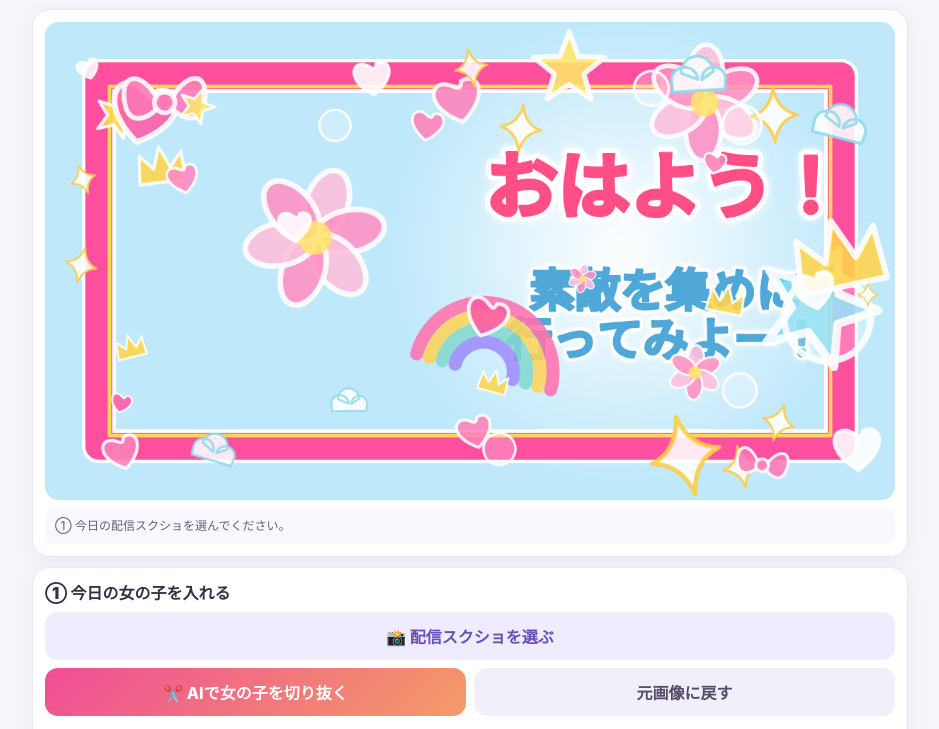
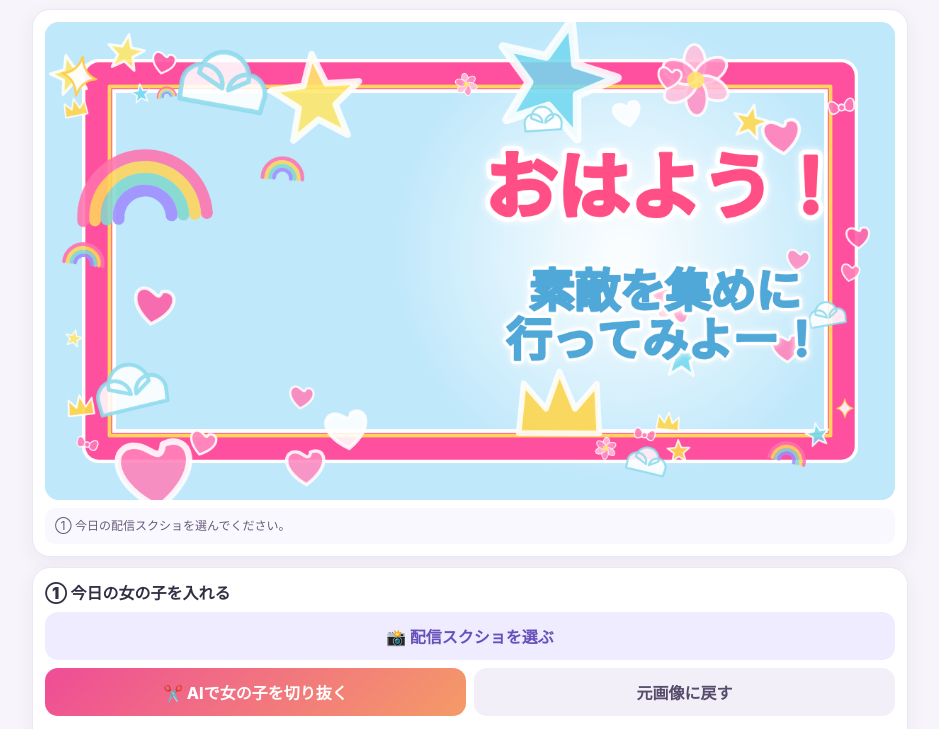
Before and after one commit to 12dnc14yuk-blip/ohayou_gazou, a plain HTML site: page index.html in a window 1280 px wide. Shown: the part 100-829 px from the top of the page, without its empty margins (170-1109 px from the left). Drawn offline with Linux system fonts and the light colour scheme.

Commit message:
Add files via upload

```diff
--- a/index.html
+++ b/index.html
@@ -3,7 +3,7 @@
 <head>
 <meta charset="utf-8">
 <meta name="viewport" content="width=device-width,initial-scale=1,viewport-fit=cover">
-<title>おはよう画像メーカー v3.2</title>
+<title>おはよう画像メーカー v3.3</title>
 <style>
 :root{
   --ink:#352f44; --muted:#81798e; --line:#ece7f4; --panel:#fff;
@@ -48,7 +48,7 @@ input[type=range]{width:100%}
 </head>
 <body>
 <div class="wrap">
-<h1>🌞 おはよう画像メーカー v3.2</h1>
+<h1>🌞 おはよう画像メーカー v3.3</h1>
 <div class="lead">
   透過の手直し機能はそのまま。今回はデザインをさらに盛りました。
   <b>大きい絵文字＋小さい絵文字＋太めのかわいいフレーム</b>をランダム配置。
@@ -114,6 +114,7 @@ input[type=range]{width:100%}
 
 <div class="card">
   <div class="section-title">④ デザインを作る</div>
+  <div class="tip">飾りは<strong>空白を埋めるようにバラけて配置</strong>。顔が来る真ん中付近には置かず、まわりは重なってもOK。文字は飾りより前に表示されます。</div>
   <div class="tip">重なり順：<strong>背景 → フレーム → おはようメッセージ → 女の子 → 絵文字（飾り）</strong></div>
   <button id="randomAll" class="primary">✨ 全部ランダム作成</button>
   <div class="grid3" style="margin-top:8px">
@@ -143,7 +144,7 @@ input[type=range]{width:100%}
   </div>
 </div>
 
-<div class="footer">おはよう画像メーカー v3.2</div>
+<div class="footer">おはよう画像メーカー v3.3</div>
 </div>
 
 <script>
@@ -340,22 +341,64 @@ function drawFrame(){
 function drawEmojiLayer(front=false){
  decoSeed=1000+state.deco*7919+state.bg*313+(front?71:0);
  const set=emojiSets[state.deco%emojiSets.length];
- const count=(front?4:10)+state.density*(front?1:6);
+ const count=(front?5:12)+state.density*(front?1:5);
+
+ // Estimate where the avatar is so the face/middle area stays readable.
+ let cx=W*.5+state.x, h=790*state.scale, top=H*.5+195+state.y-h;
+ let rxFace=115*state.scale, ryFace=120*state.scale;
+ let rxMid=145*state.scale, ryMid=175*state.scale;
+ const faceCy=top+h*.24;
+ const midCy=top+h*.36;
+
+ const placed=[];
+ function blocked(x,y,size){
+   // Keep the very center of the avatar/face open.
+   const dxFace=(x-cx)/Math.max(1,rxFace+size*.18);
+   const dyFace=(y-faceCy)/Math.max(1,ryFace+size*.15);
+   if(dxFace*dxFace+dyFace*dyFace < 1) return true;
+
+   const dxMid=(x-cx)/Math.max(1,rxMid+size*.10);
+   const dyMid=(y-midCy)/Math.max(1,ryMid+size*.06);
+   if(dxMid*dxMid+dyMid*dyMid < 1 && Math.abs(x-cx) < rxMid*.9) return true;
+
+   // Keep a little breathing room near the middle of the main message.
+   const textBandY1=160, textBandY2=H-150;
+   if(x>270 && x<930 && y>textBandY1 && y<textBandY2 && size>120) return true;
+
+   // Scatter decorations rather than clump.
+   for(const p of placed){
+     const minDist=(p.size+size)*(front?0.34:0.44);
+     if(Math.hypot(x-p.x,y-p.y) < minDist) return true;
+   }
+   return false;
+ }
+
  for(let i=0;i<count;i++){
    const e=set[Math.floor(seeded()*set.length)];
    let size;
-   if(i<5&&!front)size=120+seeded()*115;
-   else if(i<13&&!front)size=70+seeded()*80;
-   else size=32+seeded()*54;
-   let x=35+seeded()*(W-70),y=35+seeded()*(H-70);
-   if(i%4!==0){
-     const side=Math.floor(seeded()*4);
-     if(side===0)y=38+seeded()*145;
-     if(side===1)y=H-38-seeded()*135;
-     if(side===2)x=38+seeded()*140;
-     if(side===3)x=W-38-seeded()*140;
+   if(i<4&&!front) size=110+seeded()*100;
+   else if(i<10&&!front) size=64+seeded()*68;
+   else size=28+seeded()*42;
+
+   let x=0,y=0,ok=false;
+   for(let attempt=0;attempt<80 && !ok;attempt++){
+     // Mostly fill perimeter / empty areas, but allow a few in the interior.
+     if(seeded()<0.72){
+       const side=Math.floor(seeded()*4), pad=28;
+       if(side===0){x=pad+seeded()*(W-pad*2); y=pad+seeded()*120;}
+       if(side===1){x=pad+seeded()*(W-pad*2); y=H-pad-seeded()*120;}
+       if(side===2){x=pad+seeded()*130; y=pad+seeded()*(H-pad*2);}
+       if(side===3){x=W-pad-seeded()*130; y=pad+seeded()*(H-pad*2);}
+     }else{
+       x=40+seeded()*(W-80);
+       y=40+seeded()*(H-80);
+     }
+     if(!blocked(x,y,size)){
+       ok=true;
+       placed.push({x,y,size});
+       emoji(e,x,y,size,(seeded()-.5)*.55,front?.92:.88);
+     }
    }
-   emoji(e,x,y,size,(seeded()-.5)*.75,front?.9:.88);
  }
 }
 function drawBackDeco(){drawEmojiLayer(false)}
@@ -470,7 +513,7 @@ function drawText(){
  }
 }
 function draw(){
- drawBg();drawFrame();drawText();drawCharacter();drawBackDeco();drawFrontDeco();
+ drawBg();drawFrame();drawCharacter();drawBackDeco();drawFrontDeco();drawText();
 }
 
 function canvasPoint(ev){
```
